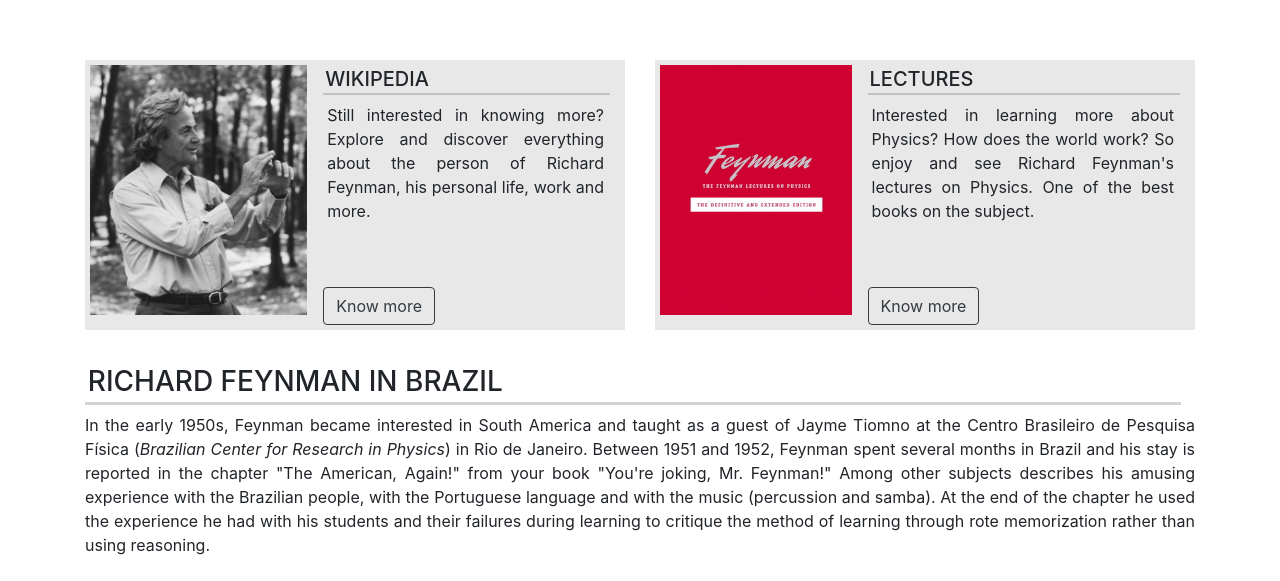
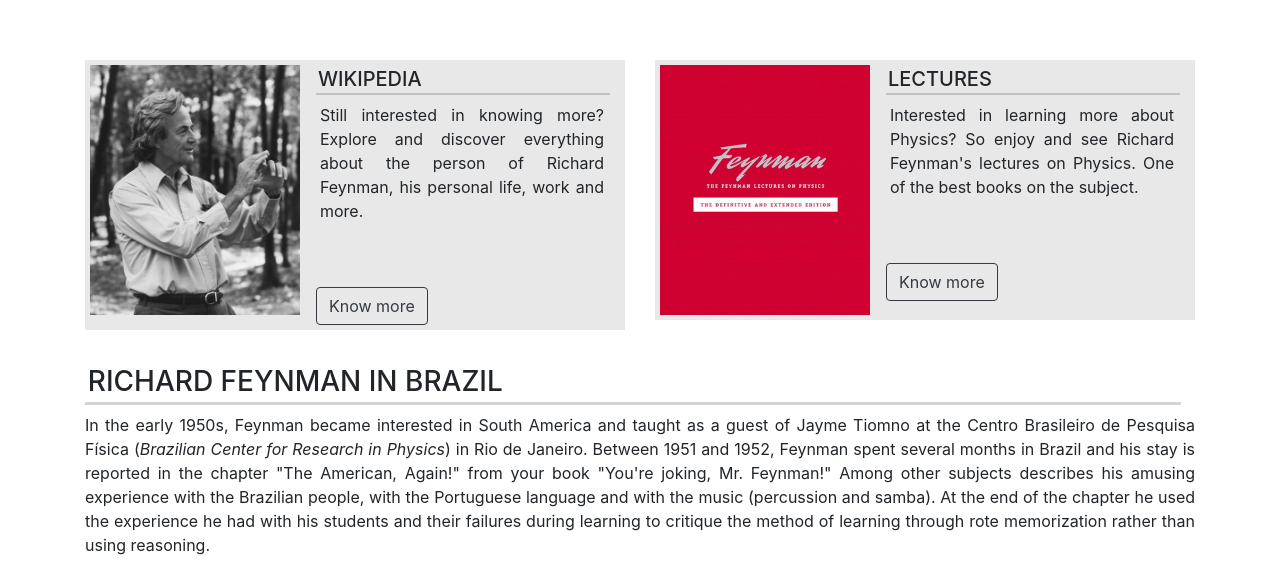
Before and after one commit to rfperez/feynman-tribute, a plain HTML site: page index.html in a window 1280 px wide. Shown: the part 1907-2488 px from the top of the page. Drawn offline with nearby package versions, Linux system fonts and the light colour scheme; grey boxes are pictures that could not be loaded.

Commit message:
update
bug fixes

```diff
--- a/index.html
+++ b/index.html
@@ -60,7 +60,7 @@
           <div class="media-body">
             <h5 class="mt-0">WIKIPEDIA</h5>
             <p style="padding-right:1em;padding-left:0.25em;">Still interested in knowing more? Explore and discover everything about the person of Richard Feynman, his personal life, work and more.</p><br><br>
-           <a class="btn btn-outline-dark" href="https://en.wikipedia.org/wiki/Richard_Feynman" role="button" target="_blank">Know more</a>
+            <a class="btn btn-outline-dark" href="https://en.wikipedia.org/wiki/Richard_Feynman" role="button" target="_blank">Know more</a>
           </div>
         </div>
       </div>
@@ -70,7 +70,7 @@
           <img class="mr-3" src="./images/lectures.jpg" alt="Bookcover of The Feynman Lectures on Physics">
           <div class="media-body">
             <h5 class="mt-0">LECTURES</h5>
-            <p style="padding-right:1em;padding-left:0.25em;">Interested in learning more about Physics? How does the world work? So enjoy and see Richard Feynman's lectures on Physics. One of the best books on the subject.</p><br><br>
+            <p style="padding-right:1em;padding-left:0.25em;">Interested in learning more about Physics? So enjoy and see Richard Feynman's lectures on Physics. One of the best books on the subject.</p><br><br>
             <a class="btn btn-outline-dark" href="http://www.feynmanlectures.caltech.edu/" role="button" target="_blank">Know more</a>
           </div>
         </div>
--- a/style.css
+++ b/style.css
@@ -15,6 +15,7 @@ h3, h5 {
 }
 .row .img-thumbnail {
   margin: -1.5em 0em;
+  max-height: 550px;
 }
 
 .lead {
@@ -31,6 +32,7 @@ h3, h5 {
 }
 .media img {
   height: 250px;
+  width: 210px;
 }
 
 footer {
```
